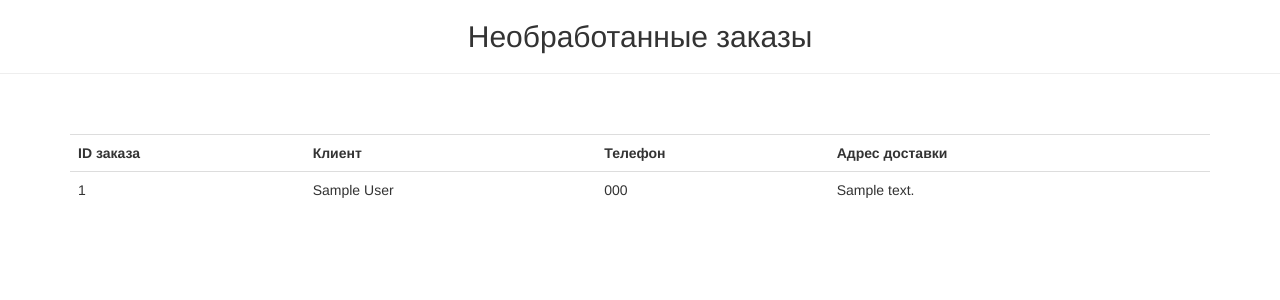
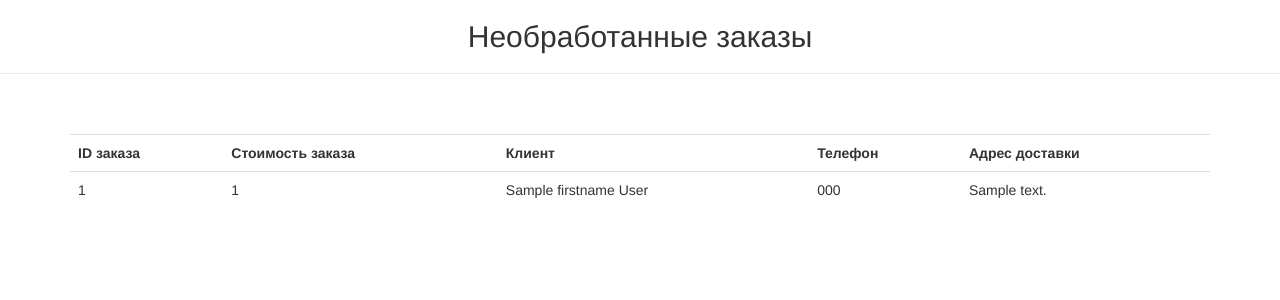
Before and after one commit to Starcoding/star-burger, a Django app: template restaurateur/templates/order_items.html in a window 1280 px wide. Shown: the part 52-352 px from the top of the page. Run offline with Django 3.2, Linux system fonts and the light colour scheme; tables that the repository leaves empty hold one stand-in row (values such as "Sample post"); the template is opened without the code that fills it: values that come from a table or form of the project are taken from there, most other values are stand-ins (such as "Sample title", 1, 10 or a date in 2020); parts of the project's set-up code (start-up, migrations or seed data) failed here and were passed over; some libraries are stand-ins or nearby versions.

Commit message:
Added order page to Manager page

```diff
--- a/foodcartapp/models.py
+++ b/foodcartapp/models.py
@@ -1,6 +1,9 @@
 from django.db import models
+from django.db.models import F, Sum
 from django.core.validators import MinValueValidator
 from phonenumber_field.modelfields import PhoneNumberField
+
+
 
 class Restaurant(models.Model):
     name = models.CharField(
@@ -123,6 +126,13 @@
         return f"{self.restaurant.name} - {self.product.name}"
 
 
+class OrderQuerySet(models.QuerySet):
+    def price(self):
+        return self.annotate(total_sum=Sum(F('order_elements__product__price') * F('order_elements__quantity')))
+        # return Order.objects.annotate(total_sum=Sum(F('order_elements__product__price') * F('order_elements__quantity')))
+# q = Order.objects.annotate(total_sum=Sum(F('order_elements__product__price') * F('order_elements__quantity')))
+# q.filter(id=55).first().total_sum - тут лежит по 55 сумма по всем элементам
+
 class Order(models.Model):
     firstname = models.CharField(
         'имя',
@@ -139,14 +149,14 @@
         'адрес доставки',
         max_length=100
     )
-
+    info = OrderQuerySet.as_manager()
 
     class Meta:
         verbose_name = 'заказ'
         verbose_name_plural = 'заказы'
 
     def __str__(self):
-        return f'{self.first_name} {self.last_name} | {self.delivery_address}'
+        return f'{self.firstname} {self.lastname} | {self.address}'
 
 
 class OrderElement(models.Model):
--- a/foodcartapp/views.py
+++ b/foodcartapp/views.py
@@ -90,11 +90,10 @@
     phone_number_from_order = phonenumbers.parse(order_info.get('phonenumber'), None)
     phone_number = phone_number_from_order
     delivery_address = order_info.get('address')
-    new_order = Order.objects.create(firstname=first_name,
+    new_order = Order.info.create(firstname=first_name,
                                                     lastname=last_name,
                                                     phonenumber=phone_number,
                                                     address=delivery_address)
-    new_order.save()
     for item in products_in_order:
         product = OrderElement.objects.create(product=item.get('product'),
                                                 quantity=item.get('quantity'),
--- a/restaurateur/templates/order_items.html
+++ b/restaurateur/templates/order_items.html
@@ -14,6 +14,7 @@
    <table class="table table-responsive">
     <tr>
       <th>ID заказа</th>
+      <th>Стоимость заказа</th>
       <th>Клиент</th>
       <th>Телефон</th>
       <th>Адрес доставки</th>
@@ -22,6 +23,7 @@
     {% for item in order_items %}
       <tr>
         <td>{{item.id}}</td>
+        <td>{{item.total_sum}}</td>
         <td>{{item.firstname}} {{item.lastname}}</td>
         <td>{{item.phonenumber}}</td>
         <td>{{item.address}}</td>
--- a/restaurateur/views.py
+++ b/restaurateur/views.py
@@ -8,7 +8,7 @@
 from django.contrib.auth import views as auth_views
 
 
-from foodcartapp.models import Product, Restaurant, Order
+from foodcartapp.models import OrderElement, Product, Restaurant, Order
 
 
 class Login(forms.Form):
@@ -95,8 +95,9 @@
     })
 
 
+
 @user_passes_test(is_manager, login_url='restaurateur:login')
 def view_orders(request):
     return render(request, template_name='order_items.html', context={
-        'order_items': Order.objects.all(),
+        'order_items': Order.info.price(),
     })
```
Also changed, not shown: foodcartapp/migrations/0045_alter_order_managers.py (added), foodcartapp/migrations/0046_alter_order_managers.py (added).
